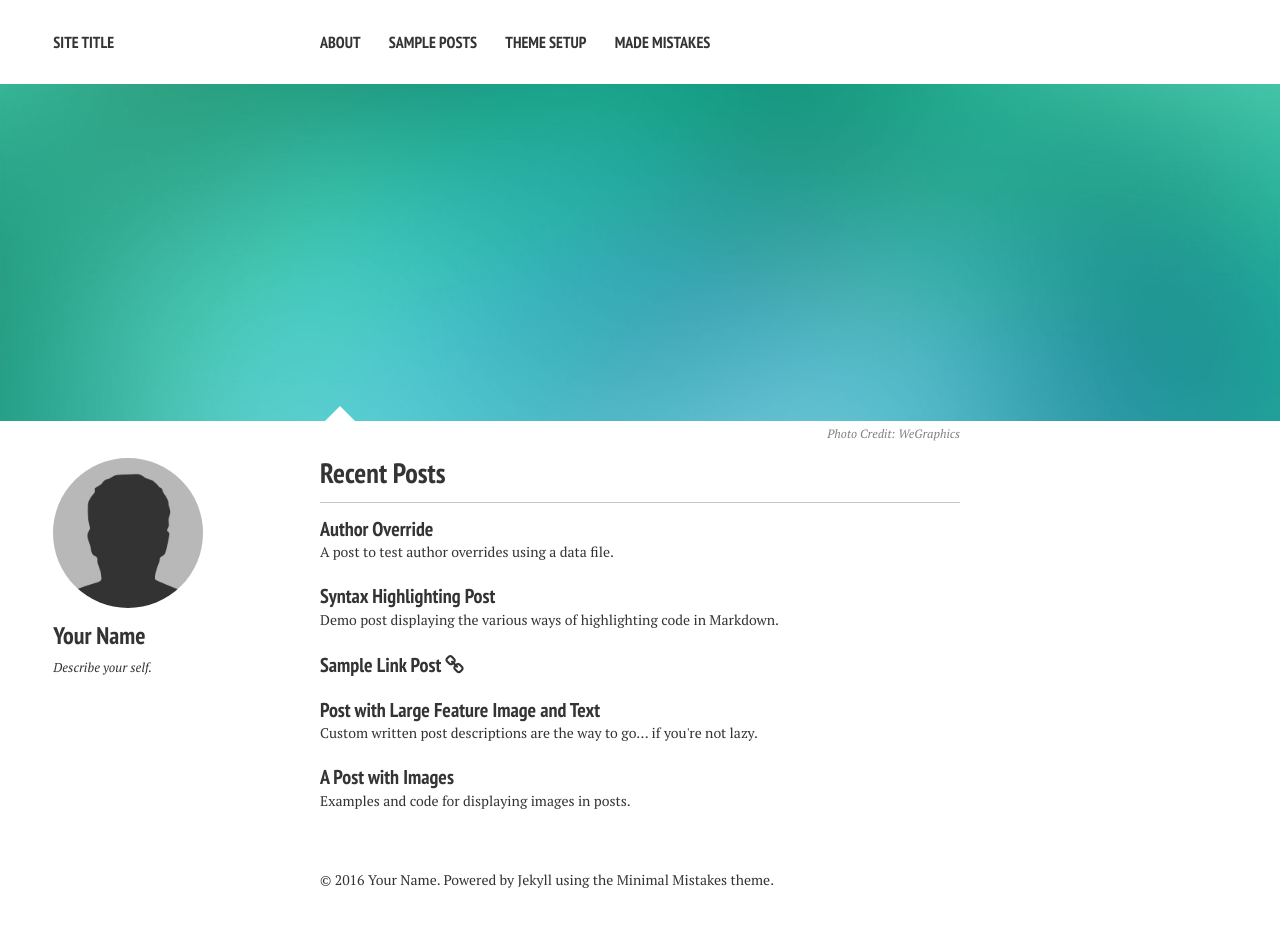
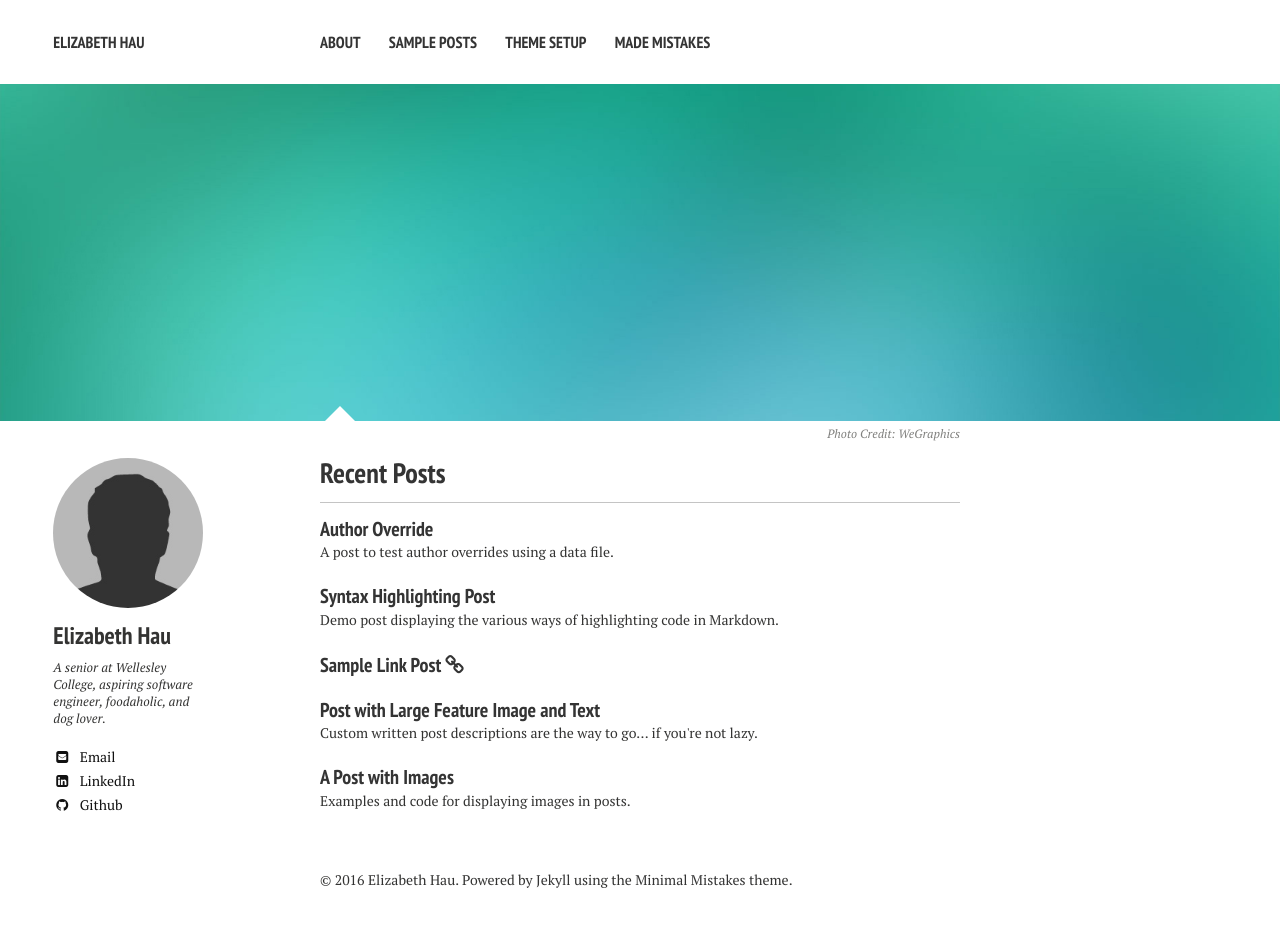
Before and after one commit to elizabethhau/elizabethhau.github.io, a Jekyll site: the page built from index.md, in a window 1280 px wide. Built offline with Jekyll 4.4.1, drawn with Linux system fonts in a browser that asks for light colours; nearby versions of some CDN libraries.

Commit message:
Edit comfig.yml

```diff
--- a/_config.yml
+++ b/_config.yml
@@ -1,8 +1,8 @@
 # Site wide configuration
 
-title:            Site Title
+title:            Elizabeth Hau
 locale:           en_US
-url:
+url:  http://elizabethhau.github.io
 
 
 # Jekyll configuration
@@ -26,10 +26,10 @@ kramdown:
 
 # Site owner
 owner:
-  name: Your Name
+  name: Elizabeth Hau
   avatar: bio-photo.jpg
-  bio: "Describe your self."
-  email:
+  bio: "A senior at Wellesley College, aspiring software engineer, foodaholic, and dog lover."
+  email: elizabeth.hau@wellesley.edu
   disqus-shortname:
   twitter: #username
   facebook: #username
@@ -40,9 +40,9 @@ owner:
     ad-client:
     ad-slot:
   bing-verify:
-  github: #username
+  github: elizabethhau #username
   stackoverflow: #123456/username   from a "http://stackoverflow.com/users/123456/username" link
-  linkedin: #username
+  linkedin: elizabethhau #username
   xing: #username
   instagram: #username
   lastfm: #username
```
